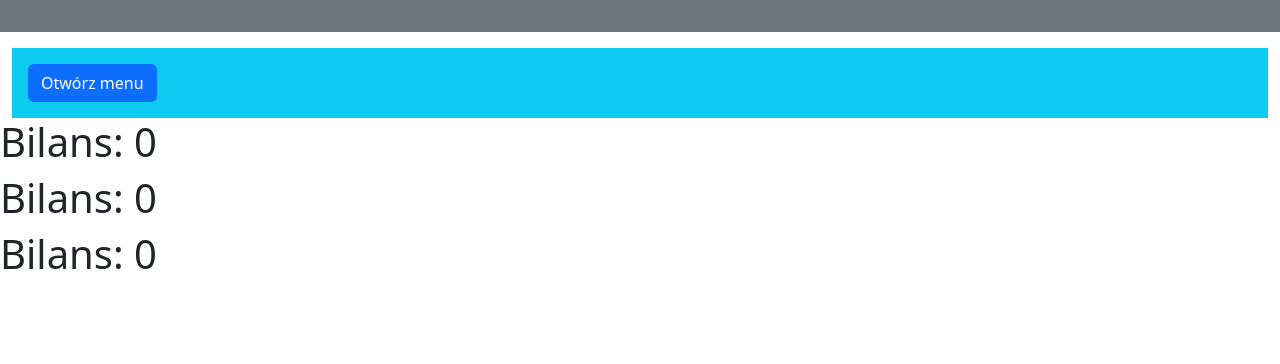
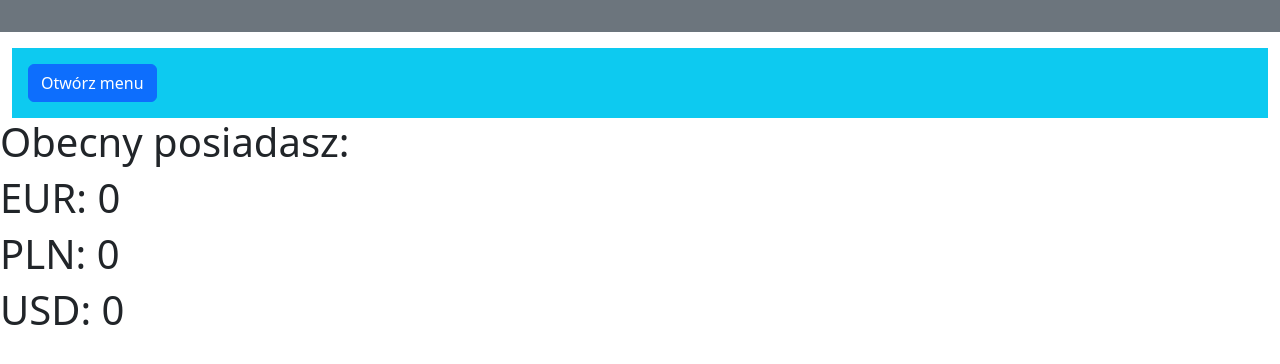
Before and after one commit to infoshareacademy/jpydzr6-monkeys, a Django app: page /monkey-budget/raporty/ogolny/miesiac in a window 1280 px wide. Shown: the top 364 px of the page. Run offline with Django 5.2, Linux system fonts and the light colour scheme; some libraries are stand-ins or nearby versions.

Commit message:
General balance report divided into currencies has been created

```diff
--- a/monkeys/monkey_budget/templates/account/monthly_financial_report.html
+++ b/monkeys/monkey_budget/templates/account/monthly_financial_report.html
@@ -21,11 +21,11 @@
     {% endblock show-side-menu %}
 
     {% block content %}
-        {% for currency_balance in all_currencies_balance %}
-            <h1>Bilans: {{ currency_balance }} </h1>
-        {% endfor %}
+        <h1>Obecny posiadasz:</h1>
+            {% for currency_balance in all_currencies_balance %}
+                <h1>{{ currency_balance.1 }}: {{ currency_balance.0 }} </h1>
+            {% endfor %}
     {% endblock content %}
-
 
 </body>
 </html>
--- a/monkeys/monkey_budget/views.py
+++ b/monkeys/monkey_budget/views.py
@@ -149,13 +149,14 @@ def monthly_general_financial_report(request):
         currency_balance = 0
         for account in chosen_accounts:
             currency_balance += account.balance
-        all_currencies_balance.append(currency_balance)
+        all_currencies_balance.append((currency_balance, currency))
 
 
     context = {
         'accounts': all_accounts,
         'transactions': all_transactions,
-        'all_currencies_balance': all_currencies_balance
+        'all_currencies_balance': all_currencies_balance,
+        'currency': currencies.__name__,
     }
     return render(request, 'account/monthly_financial_report.html', context)
 
```
